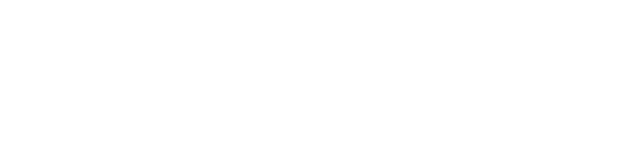
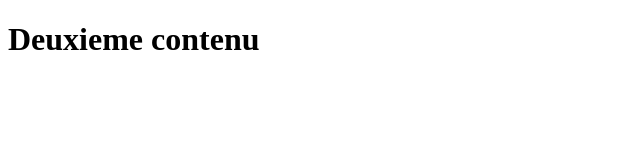
Before and after one commit to cherifimy/cours3, a plain HTML site: page index.html in a window 1280 px wide. Shown: the whole page, without its empty margins (0-640 px from the left). Drawn offline with Linux system fonts and the light colour scheme.

Commit message:
Ajout de css

```diff
--- a/index.html
+++ b/index.html
@@ -6,6 +6,6 @@
     <title>Testing</title>
 </head>
 <body>
-
+    <h1>Deuxieme contenu</h1>
 </body>
 </html>
--- /dev/null
+++ b/styles.css
@@ -0,0 +1,3 @@
+h1 {
+    font-size:  25px;
+}
```
